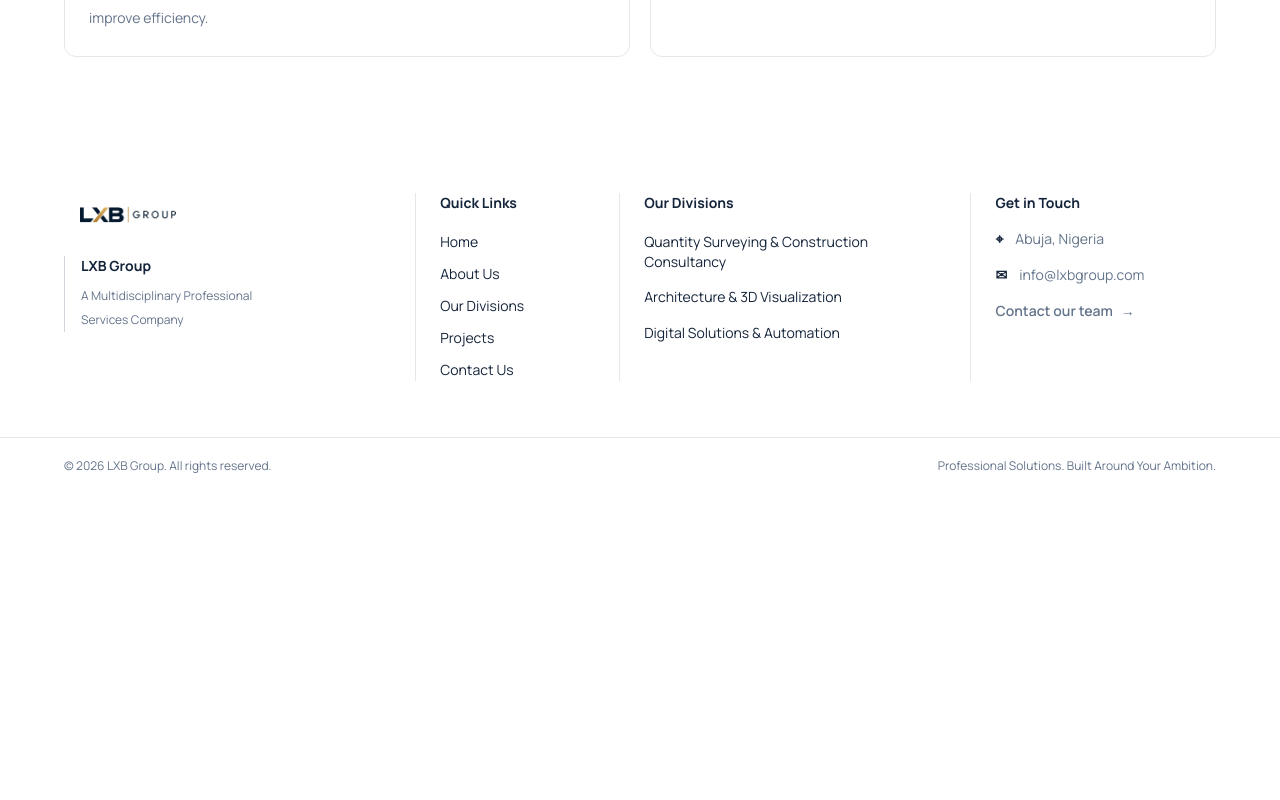
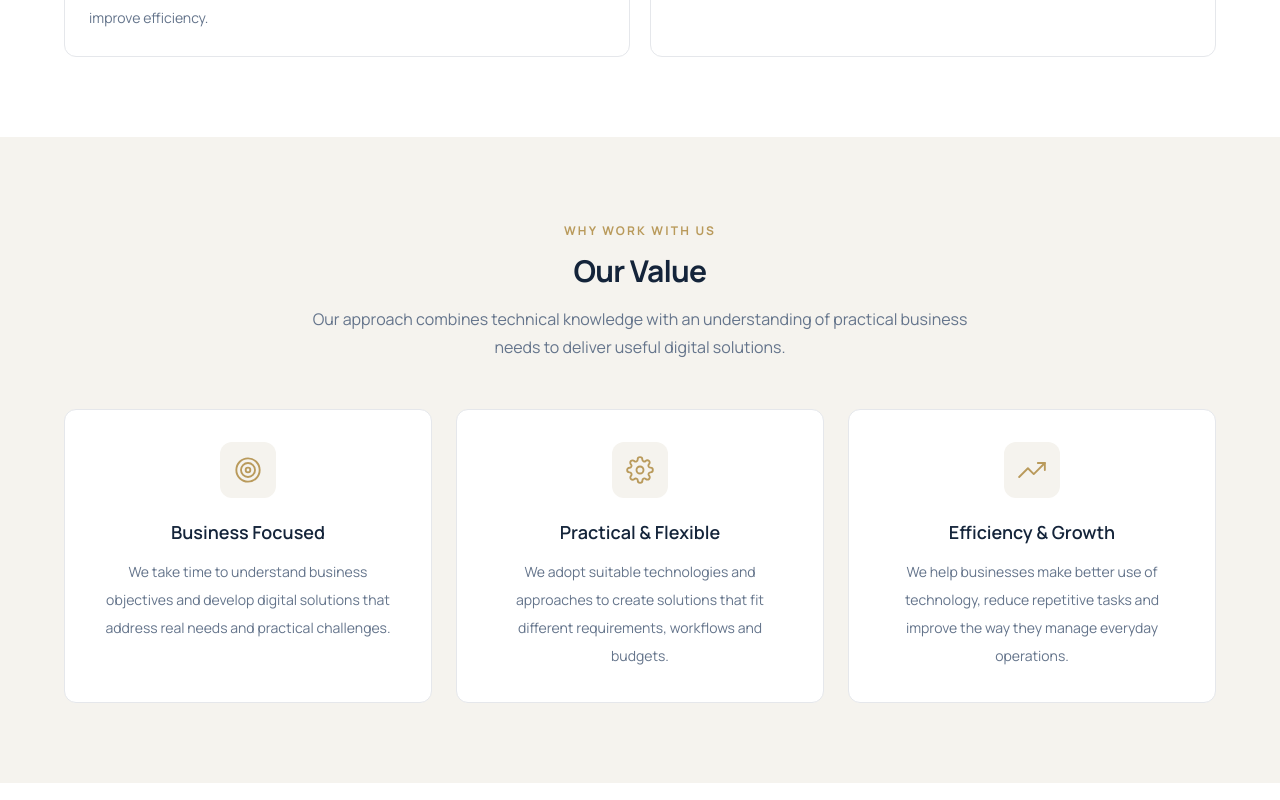
Before and after one commit to Meetkamal256/lxb-group-website, a Next.js app: page /divisions/digital-solutions in a window 1280 px wide. Shown: the part 1280-2080 px from the top of the page. Before the commit the page ends 1774 px from the top, so only its background shows below. Built offline with nearby package versions, Linux system fonts and the light colour scheme.

Commit message:
feat(digital-solutions): add value proposition section

```diff
--- /dev/null
+++ b/app/components/digital-solutions/Digital-solutions-values.tsx
@@ -0,0 +1,59 @@
+import { FiTarget, FiSettings, FiTrendingUp } from "react-icons/fi";
+
+import { digitalSolutionsValues } from "@/app/data/data";
+
+const valueIcons = [FiTarget, FiSettings, FiTrendingUp];
+
+export default function DigitalSolutionsValues() {
+  return (
+    <section className="bg-off-white py-14 sm:py-16 lg:py-20">
+      <div className="container-main">
+        <div className="mx-auto mb-10 max-w-2xl text-center sm:mb-12">
+          <span className="text-xs font-bold uppercase tracking-[0.18em] text-gold">
+            Why Work With Us
+          </span>
+
+          <h2 className="mt-3 text-2xl font-bold tracking-tight text-navy sm:text-3xl">
+            Our Value
+          </h2>
+
+          <p className="mt-4 text-sm leading-7 text-slate sm:text-base">
+            Our approach combines technical knowledge with an understanding of
+            practical business needs to deliver useful digital solutions.
+          </p>
+        </div>
+
+        <div className="grid grid-cols-1 gap-6 md:grid-cols-3">
+          {digitalSolutionsValues.map((value, index) => {
+            const Icon = valueIcons[index];
+
+            return (
+              <article
+                key={value.title}
+                className="flex h-full flex-col items-center rounded-xl border border-gray-200 bg-white p-7 text-center transition-colors duration-200 hover:border-gold/60 sm:p-8"
+              >
+                <div className="mb-5 flex h-14 w-14 items-center justify-center rounded-xl bg-off-white">
+                  {Icon && (
+                    <Icon
+                      className="h-7 w-7 text-gold"
+                      strokeWidth={1.6}
+                      aria-hidden="true"
+                    />
+                  )}
+                </div>
+
+                <h3 className="text-lg font-semibold text-navy">
+                  {value.title}
+                </h3>
+
+                <p className="mt-3 text-sm leading-7 text-slate">
+                  {value.description}
+                </p>
+              </article>
+            );
+          })}
+        </div>
+      </div>
+    </section>
+  );
+}
--- a/app/data/data.ts
+++ b/app/data/data.ts
@@ -314,3 +314,21 @@ export const digitalSolutionsServices = [
       "Integrating AI capabilities into business workflows to support tasks such as lead qualification, information processing and automated content generation.",
   },
 ];
+
+export const digitalSolutionsValues = [
+  {
+    title: "Business Focused",
+    description:
+      "We take time to understand business objectives and develop digital solutions that address real needs and practical challenges.",
+  },
+  {
+    title: "Practical & Flexible",
+    description:
+      "We adopt suitable technologies and approaches to create solutions that fit different requirements, workflows and budgets.",
+  },
+  {
+    title: "Efficiency & Growth",
+    description:
+      "We help businesses make better use of technology, reduce repetitive tasks and improve the way they manage everyday operations.",
+  },
+];
--- a/app/divisions/digital-solutions/page.tsx
+++ b/app/divisions/digital-solutions/page.tsx
@@ -1,11 +1,13 @@
 import DigitalSolutionsServices from "@/app/components/digital-solutions/Digital-solutions-services";
 import DigitalSolutionsHero from "../../components/digital-solutions/Digital-solutions-hero";
+import DigitalSolutionsValues from "@/app/components/digital-solutions/Digital-solutions-values";
 
 export default function DigitalSolutionsPage() {
   return (
     <main>
       <DigitalSolutionsHero />
       <DigitalSolutionsServices />
+      <DigitalSolutionsValues />
     </main>
   );
 }
```
